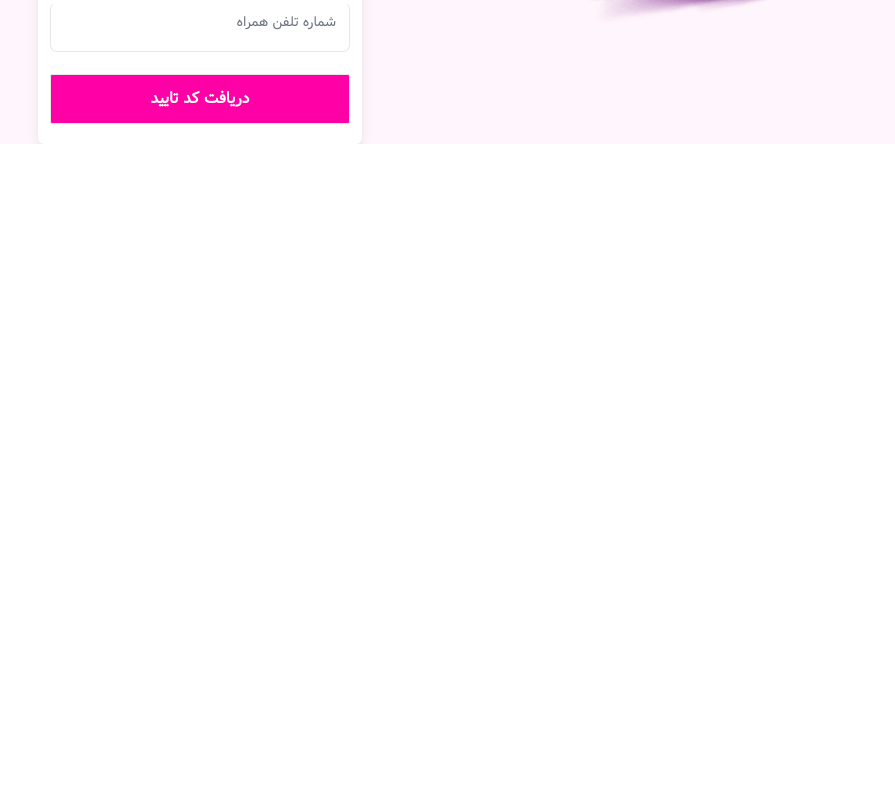
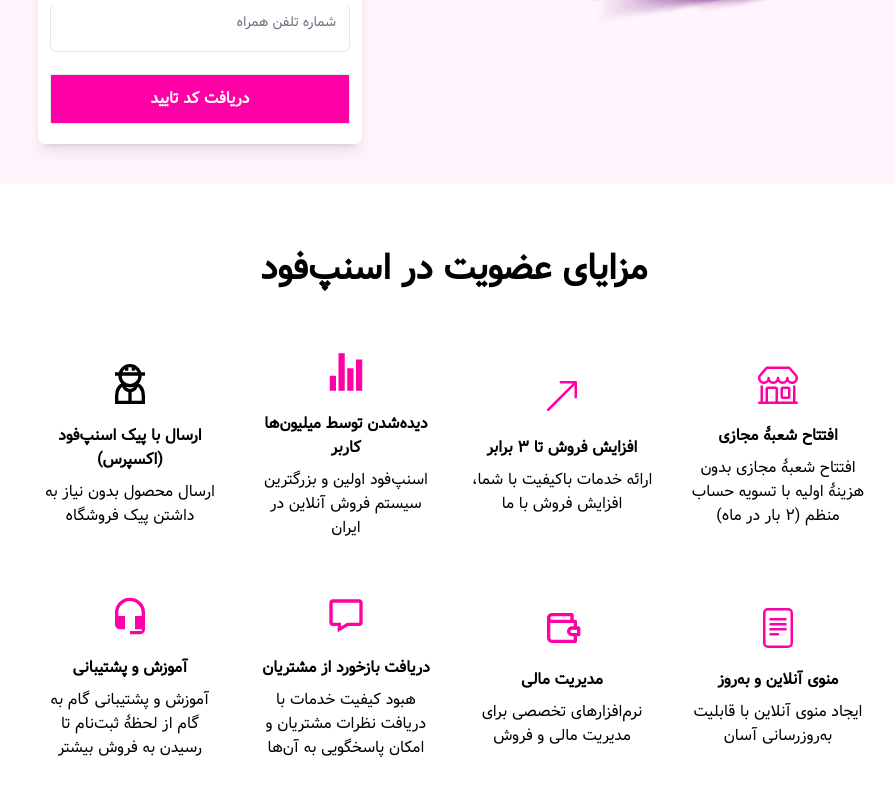
Before and after one commit to navidXlg/foodDelivery_clone, a React (Create React App) app: page / in a window 1280 px wide. Shown: the part 708-1504 px from the top of the page, without its empty margins (186-1081 px from the left). Before the commit the page ends 852 px from the top, so only its background shows below. Built offline with nearby package versions, Linux system fonts and the light colour scheme.

Commit message:
snappfoodBenifit section added

```diff
--- a/src/Pages/CustmorSubPage.js
+++ b/src/Pages/CustmorSubPage.js
@@ -1,4 +1,5 @@
 import NavbarSub from "../componants/NavbarSub";
+import SnappFoodBenifit from "../componants/SnappFoodBenifit";
 import SubmitionForm from "../componants/SubmitionForm";
 
 
@@ -6,9 +7,12 @@
 
 export default function CustmorSubPage(){
 
-    return <div dir="rtl" className="px-56 bg-purpleSnapp-400">
+    return<>
+           <div dir="rtl" className="px-56 pb-10 bg-purpleSnapp-400">
               <NavbarSub/>
               <SubmitionForm/>
            </div>
+           <SnappFoodBenifit/>
+           </>
 
 };
--- /dev/null
+++ b/src/componants/SnappFoodBenifit.js
@@ -0,0 +1,63 @@
+import { BsShop } from "react-icons/bs";
+import { BsArrowUpRight } from "react-icons/bs";
+import { IoStatsChartSharp } from "react-icons/io5";
+import { GrUserWorker } from "react-icons/gr";
+import { BsFileText } from "react-icons/bs";
+import { LuWallet } from "react-icons/lu";
+import { BiMessage } from "react-icons/bi";
+import { MdHeadsetMic } from "react-icons/md";
+
+
+
+
+
+export default function SnappFoodBenifit(){
+
+
+    return<div className="text-center px-56 my-10" dir="rtl">
+            <p className="text-4xl font-bold my-16">مزایای عضویت در اسنپ‌فود</p>
+            <div className="grid grid-cols-4 gap-x-8 gap-y-14">
+                <div className="flex flex-col items-center gap-2 justify-center">
+                    <BsShop className="text-purpleSnapp-300 size-10 mb-3"/>
+                    <p className="font-bold">افتتاح شعبهٔ مجازی</p>
+                    <p>افتتاح شعبهٔ مجازی بدون هزینهٔ اولیه با تسویه حساب منظم (۲ بار در ماه)</p>
+                </div>
+                <div className="flex flex-col items-center gap-2 justify-center">
+                    <BsArrowUpRight className="text-purpleSnapp-300 size-10 mb-3"/>
+                    <p className="font-bold">افزایش فروش تا ۳ برابر</p>
+                    <p>ارائه خدمات باکیفیت با شما، افزایش فروش با ما</p>
+                </div>
+                <div className="flex flex-col items-center gap-2 justify-center">
+                    <IoStatsChartSharp className="text-purpleSnapp-300 size-10 mb-3"/>
+                    <p className="font-bold">دیده‌شدن توسط میلیون‌ها کاربر</p>
+                    <p>اسنپ‌فود اولین و بزرگترین سیستم فروش آنلاین در ایران</p>
+                </div>
+                <div className="flex flex-col items-center gap-2 justify-center">
+                    <GrUserWorker className="text-purpleSnapp-300 size-10 mb-3"/>
+                    <p className="font-bold"> ارسال با پیک اسنپ‌فود (اکسپرس)</p>
+                    <p>ارسال محصول بدون نیاز به داشتن پیک فروشگاه</p>
+                </div>
+                <div className="flex flex-col items-center gap-2 justify-center">
+                    <BsFileText className="text-purpleSnapp-300 size-10 mb-3"/>
+                    <p className="font-bold">منوی آنلاین و به‌روز</p>
+                    <p>ایجاد منوی آنلاین با قابلیت به‌روزرسانی آسان</p>
+                </div>
+                <div className="flex flex-col items-center gap-2 justify-center">
+                    <LuWallet className="text-purpleSnapp-300 size-10 mb-3"/>
+                    <p className="font-bold">مدیریت مالی</p>
+                    <p>نرم‌افزار‌های تخصصی برای مدیریت مالی و فروش</p>
+                </div>
+                <div className="flex flex-col items-center gap-2 justify-center">
+                    <BiMessage className="text-purpleSnapp-300 size-10 mb-3"/>
+                    <p className="font-bold">دریافت بازخورد از مشتریان</p>
+                    <p>هبود کیفیت خدمات با دریافت نظرات مشتریان و امکان پاسخگویی به آن‌ها</p>
+                </div>
+                <div className="flex flex-col items-center gap-2 justify-center">
+                    <MdHeadsetMic className="text-purpleSnapp-300 size-10 mb-3"/>
+                    <p className="font-bold">آموزش و پشتیبانی</p>
+                    <p>آموزش و پشتیبانی گام به گام از لحظهٔ ثبت‌نام تا رسیدن به فروش بیشتر</p>
+                </div>
+            </div>
+          </div>
+
+};
```
